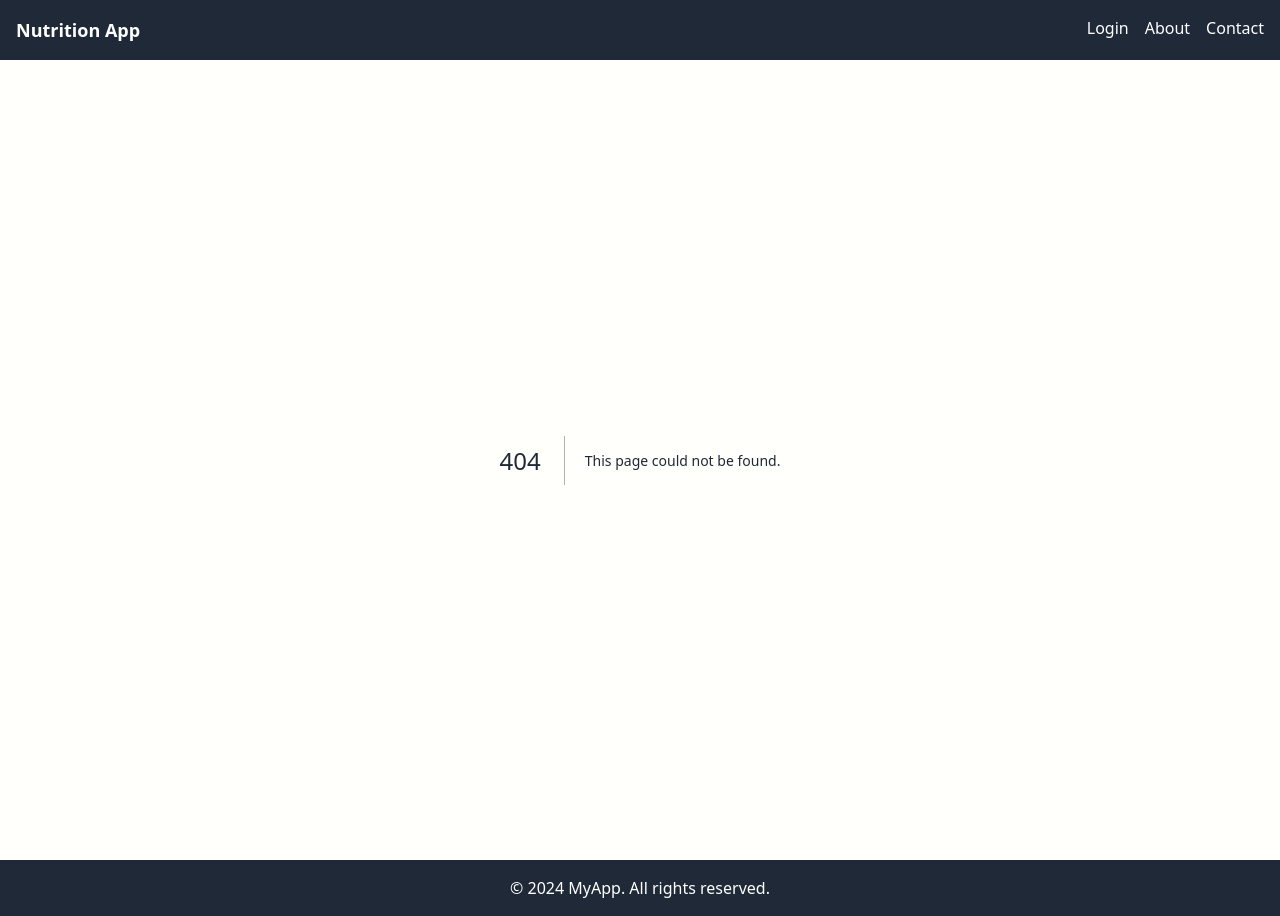
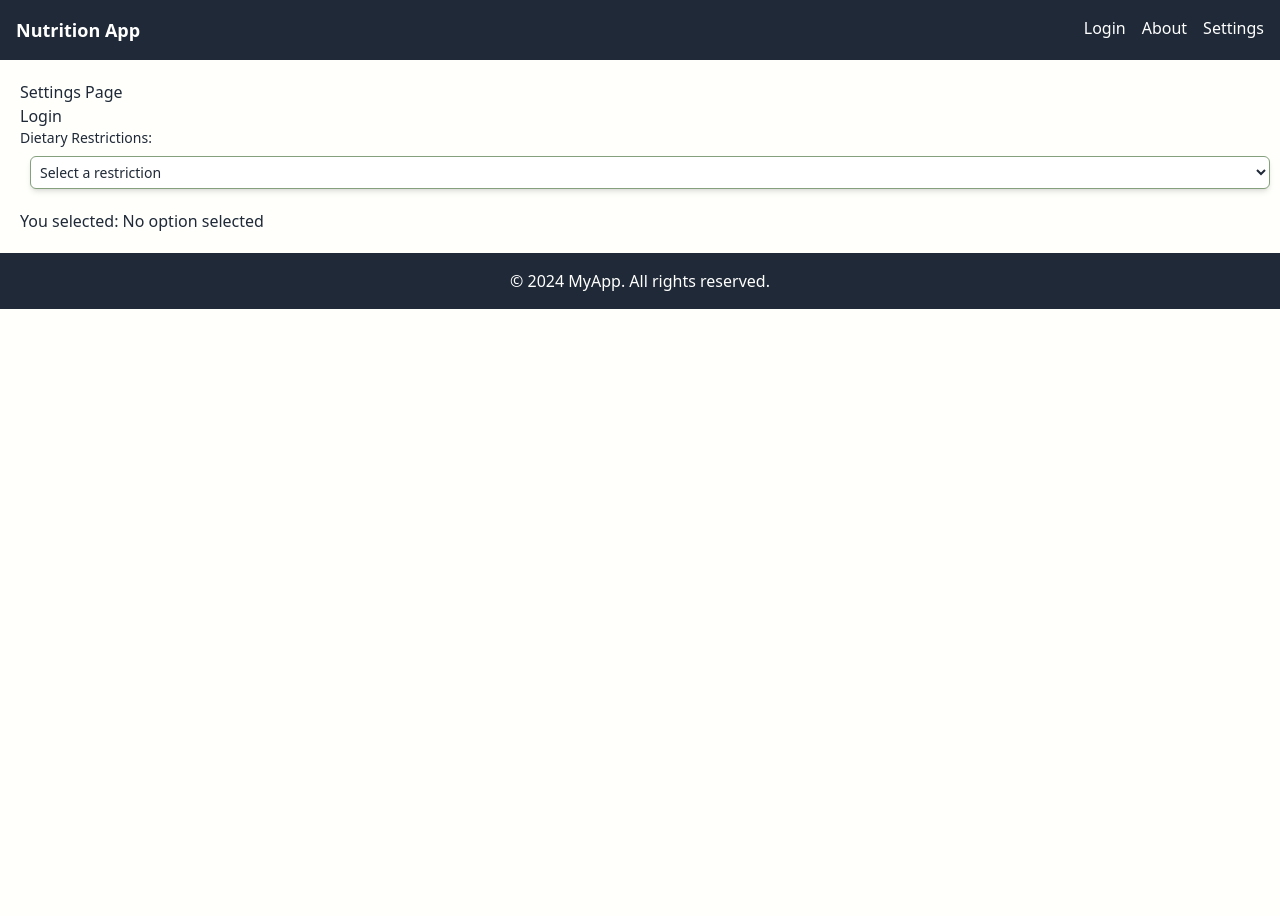
Before and after one commit to kstenseng13/nutrition-app, a Next.js app: page /settings in a window 1280 px wide. Before the commit this address had no page. After the commit the page ends 800 px from the top, so only its background shows below. Built offline with nearby package versions, Linux system fonts and the light colour scheme.

Commit message:
Created settings page for dietary restriction selection

```diff
--- a/src/app/components/navbar.js
+++ b/src/app/components/navbar.js
@@ -8,7 +8,7 @@ export default function Navbar() {
                 <ul className="flex space-x-4">
                     <li><a href="/login" className="text-white">Login</a></li>
                     <li><a href="/about" className="text-white">About</a></li>
-                    <li><a href="/contact" className="text-white">Contact</a></li>
+                    <li><a href="/settings" className="text-white">Settings</a></li>
                 </ul>
             </div>
         </nav>
--- /dev/null
+++ b/src/app/settings/page.js
@@ -0,0 +1,78 @@
+"use client";
+
+import React, { useState, useEffect } from 'react';
+
+export default function SettingsPage() {
+  // Mock user state to simulate a logged-in user or a null user (not logged in)
+  const [user, setUser] = useState(null); // null for no user
+  const [selectedOption, setSelectedOption] = useState(''); // Default to empty string for "Null" state
+
+  // Simulate login (with or without dietary restriction)
+  const loginWithSelection = (selection = '') => {
+    setUser({
+      name: "John Doe",  // Mock user details
+      dietarySelection: selection  // User's dietary restriction, if any
+    });
+  };
+
+  const logout = () => {
+    setUser(null);
+    setSelectedOption('');  // Reset the dropdown when the user logs out
+  };
+
+  // Set the user's dietary selection as state if they have already selected
+  useEffect(() => {
+    if (user && user.dietarySelection) {
+      setSelectedOption(user.dietarySelection);
+    } else {
+      setSelectedOption(''); // Set to "Null" if no selection or user not logged in
+    }
+  }, [user]);
+
+  // Handle dropdown change
+  const handleDropdownChange = (event) => {
+    setSelectedOption(event.target.value);
+
+    // If user is logged in, save the selection (simulating saving to backend)
+    if (user) {
+      setUser((prevUser) => ({
+        ...prevUser,
+        dietarySelection: event.target.value
+      }));
+    }
+  };
+
+  return (
+    <div style={{ padding: '20px' }}>
+      <h1>Settings Page</h1>
+
+      {/* Simulated login/logout buttons */}
+      {!user ? (
+        <button onClick={() => loginWithSelection()}>Login</button>
+      ) : (
+        <div>
+          <p>Welcome, {user.name}!</p>
+          <button onClick={logout}>Logout</button>
+        </div>
+      )}
+
+      {/* Dropdown is always visible */}
+      <label htmlFor="dietaryRestrictionsDropdown">Dietary Restrictions:</label>
+      <select
+        id="dietaryRestrictionsDropdown"
+        value={selectedOption}
+        onChange={handleDropdownChange}
+        style={{ marginLeft: '10px', padding: '5px' }}
+      >
+        {/* The null option */}
+        <option value="" disabled>Select a restriction</option>
+        <option value="Low Fat">Low Fat</option>
+        <option value="Low S odium">Low Sodium</option>
+      </select>
+
+      <p style={{ marginTop: '20px' }}>
+        You selected: {selectedOption || 'No option selected'}
+      </p>
+    </div>
+  );
+}
```
